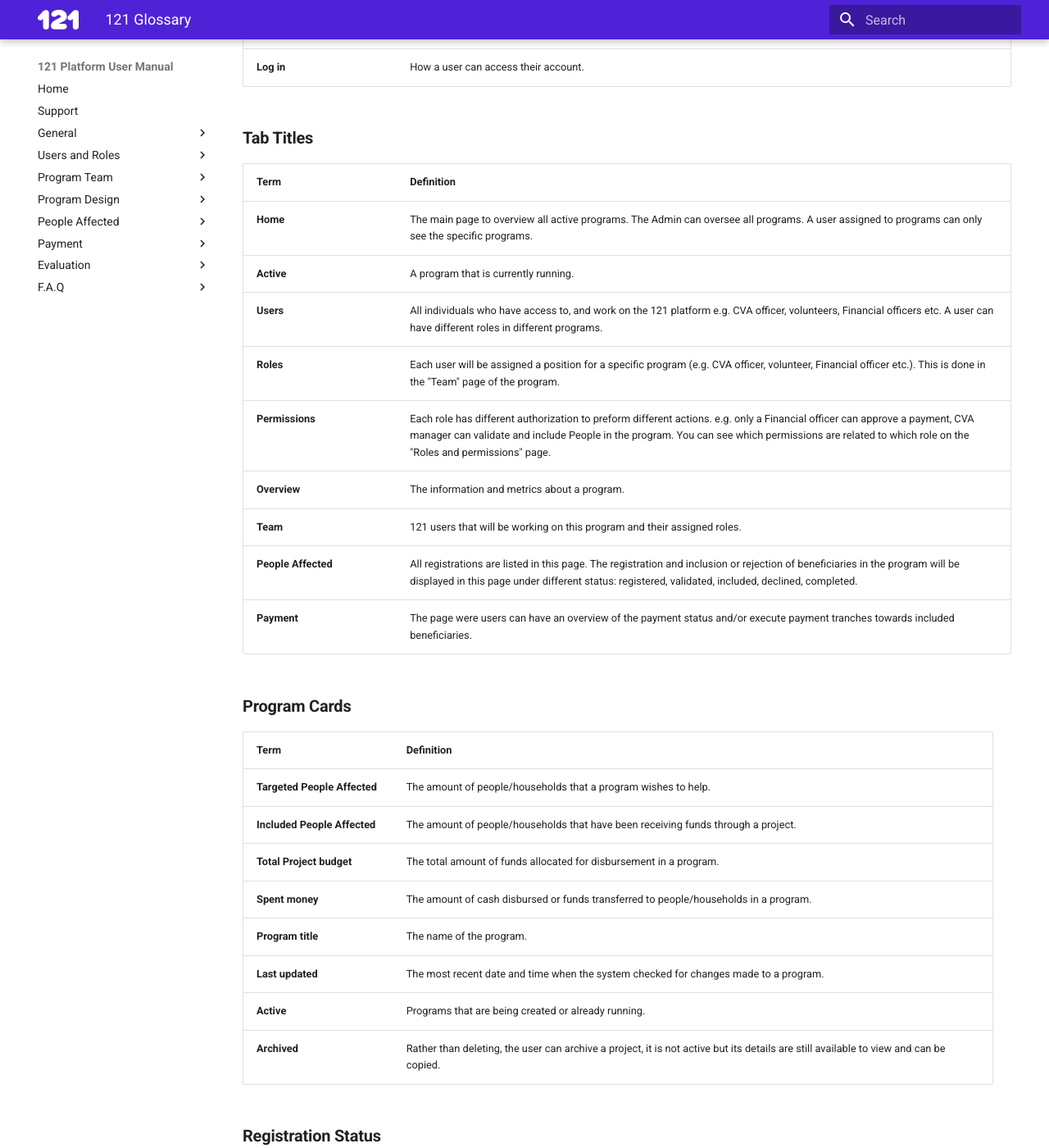
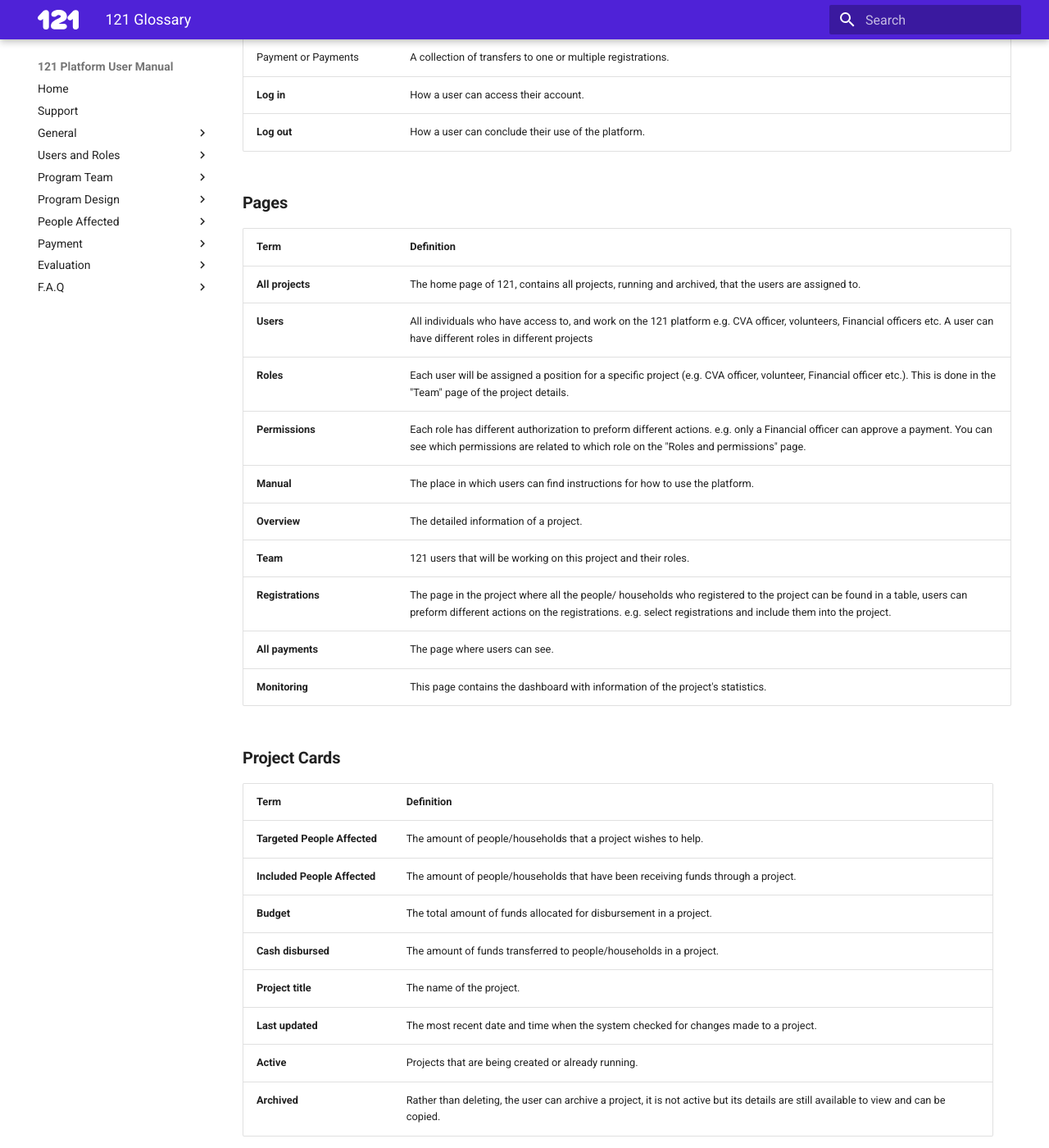
Before and after one commit to rodekruis/data-service-catalogue, an MkDocs documentation site: the page built from docs/glossary-121.md, in a window 1280 px wide and 1400 px high, scrolled down 1152 px. Shown: the whole window at 82% size. Built offline with MkDocs 1.6.1 and Material for MkDocs 9.7.7, drawn with Linux system fonts in a browser that asks for light colours; plug-ins that fetch from the network failed and are left out; some of the changed text lies outside the part shown.

Commit message:
fix payments and glossary

```diff
--- a/docs/glossary-121.md
+++ b/docs/glossary-121.md
@@ -7,11 +7,12 @@
 A list of key terms used in the 121 platform.
 
 - [General terms](#general-terms)
-- [Tab Titles](#tab-titles)
-- [Program Cards](#program-cards)
+- [Pages](#pages)
+- [Project Cards](#project-cards)
 - [Registration Status](#registration-status)
-- [Payment Overview](#payment-overview)
+- [All payments](#all-payments)
 - [Payment Transfer statuses](#payment-transfer-statuses)
+- [Debit cards (FSP Specific)](#debit-cards-fsp-specific)
 
 ### General terms
 
@@ -19,60 +20,63 @@
 | :------------------    | :------------------------------------------------------------------- |
 | **121 Platform**       | (“one to one”) is a platform that helps project managers by increasing efficiency in setting up and executing a cash program Information Management (IM) system.  |
 | **CVA**                | Cash and Voucher Assistance, referring to Cash Transfer Programming (CTP). |
-| **Project**            | A project created by users in the platform. |
+| **Project**            | A program created by users in the platform. |
 | **FSP**                | Financial Service Provider - an entity that provides financial services, which may include digital payment services.|
 | **Budget**             | Amount of money in the project that will be disbursed to included people/households.|
 | **Registrations**      | People or households that registered, subscribed to a project.|
 | **Import**             | Adding or uploading data from excel file or interview forms e.g. "import registrations".|
 | **Export**             | Downloading data or excel file report from 121 Platform.|
 | **Actions**            | Where a user can perform or apply something that affects or changes the data and status of one or multiple registrations, e.g. sending a message, adding a note, updating the status or executing a payment.|
-| **Manual**             | The place in which users can find instructions for how to use the platform.|
 | **Filter by**          | The field used to refine search and extract registrations, such as to find a group of registrations or a single registration that the users are looking for to perform an action on e.g. filter registrations that received 2 payment and include in a new payment.|
 | **Quick search**       | A filter search that shows results of multiple columns instead of filtering a specific column. This is a fast way to find a single or small group of registrations.|
 | **Type / Select value**| when a column is selected to filter by, users can then type or select the word/ numerical value they wish to filter the table by.|
+| Payment or Payments | A collection of transfers to one or multiple registrations. |
 | **Log in**             | How a user can access their account.|
+| **Log out** | How a user can conclude their use of the platform. |
 
-### Tab Titles
+### Pages
 
 | Term                   | Definition                           |
 | :------------------    | :------------------------------------------------------------------- |
-| **Home** | The main page to overview all active programs. The Admin can oversee all programs. A user assigned to programs can only see the specific programs.|
-| **Active** | A program that is currently running.|
-| **Users** | All individuals who have access to, and work on the 121 platform e.g. CVA officer, volunteers, Financial officers etc. A user can have different roles in different programs.|
-| **Roles** | Each user will be assigned a position for a specific program (e.g. CVA officer, volunteer, Financial officer etc.). This is done in the "Team" page of the program.|
-| **Permissions** | Each role has different authorization to preform different actions. e.g. only a Financial officer can approve a payment, CVA manager can validate and include People in the program. You can see which permissions are related to which role on the "Roles and permissions" page.|
-| **Overview**| The information and metrics about a program.|
-| **Team** | 121 users that will be working on this program and their assigned roles. |
-| **People Affected** | All registrations are listed in this page. The registration and inclusion or rejection of beneficiaries in the program will be displayed in this page under different status: registered, validated, included, declined, completed.|
-| **Payment** | The page were users can have an overview of the payment status and/or execute payment tranches towards included beneficiaries.|
+| **All projects**       | The home page of 121, contains all projects, running and archived, that the users are assigned to.|
+| **Users** | All individuals who have access to, and work on the 121 platform e.g. CVA officer, volunteers, Financial officers etc. A user can have different roles in different projects |
+| **Roles** | Each user will be assigned a position for a specific project (e.g. CVA officer, volunteer, Financial officer etc.). This is done in the "Team" page of the project details.|
+| **Permissions** | Each role has different authorization to preform different actions. e.g. only a Financial officer can approve a payment. You can see which permissions are related to which role on the "Roles and permissions" page.|
+| **Manual**             | The place in which users can find instructions for how to use the platform.|
+| **Overview** | The detailed information of a project.|
+| **Team** | 121 users that will be working on this project and their roles. |
+| **Registrations** | The page in the project where all the people/ households who registered to the project can be found in a table, users can preform different actions on the registrations. e.g. select registrations and include them into the project. |
+| **All payments** | The page where users can see. |
+| **Monitoring** | This page contains the dashboard with information of the project's statistics.|
 
-### Program Cards
+
+### Project Cards
 
 | Term                   | Definition                           |
 | :------------------    | :------------------------------------------------------------------- |
-| **Targeted People Affected** | The amount of people/households that a program wishes to help.|
+| **Targeted People Affected** | The amount of people/households that a project wishes to help.|
 | **Included People Affected** | The amount of people/households that have been receiving funds through a project.|
-| **Total Project budget** | The total amount of funds allocated for disbursement in a program.|
-| **Spent money** | The amount of cash disbursed or funds transferred to people/households in a program.|
-| **Program title** | The name of the program. |
-| **Last updated** | The most recent date and time when the system checked for changes made to a program.|
-| **Active** | Programs that are being created or already running.|
+| **Budget** | The total amount of funds allocated for disbursement in a project.|
+| **Cash disbursed** | The amount of funds transferred to people/households in a project.|
+| **Project title** | The name of the project. |
+| **Last updated** | The most recent date and time when the system checked for changes made to a project.|
+| **Active** | Projects that are being created or already running.|
 | **Archived** | Rather than deleting, the user can archive a project, it is not active but its details are still available to view and can be copied.|
 
 ### Registration Status
 
 | Term                   | Definition                           |
 | :------------------    | :------------------------------------------------------------------- |
-| **People Affected, PA** | Registered beneficiaries or households in the program, also referred to PA in 121. Depending on the SOPs, the status of the PA can vary: new, registered, validated, included, declined, completed, paused.|
+| **People Affected, PA** | Registered beneficiaries or households in the project, also referred to PA in 121. Depending on the SOPs, the status of the PA can vary: new, registered, verified, included, declined, completed, paused.|
 | **New** | People/household completed the registration in KOBO form. |
-| **Validated** | Registration and PA profile details were validated by a 121 user.|
-| **Included** | Registration was included into the program and will receive payment transfers via the 121 portal.|
-| **Declined** | The person or Household was found to be incorrectly registered into the program and should not be considered for inclusion.|
-| **Completed** | The person or Household received the total number of payment tranches planned for this program.|
+| **Verified** | Registration and PA profile details were validated by a 121 user.|
+| **Included** | Registration was included into the project and will receive payment transfers via the 121 portal.|
+| **Declined** | The person or Household was found to be incorrectly registered into the project and should not be considered for inclusion.|
+| **Completed** | The person or Household received the total number of payment tranches planned for this project.|
 | **Deleted**| Registration has been deleted. They were either declined or included at some point but their personal details were deleted - only some details are still available for reporting. Only 121 Admin can perform this task.|
-| **Paused** | Registration currently not being included in the fund disbursement but still part of the program.|
+| **Paused** | Registration currently not being included in the fund disbursement but still part of the project.|
 
-### Payment Overview
+### All payments
 
 | Term                   | Definition                           |
 | :------------------    | :------------------------------------------------------------------- |
@@ -96,6 +100,16 @@
 | **Failed** | The transfer did not arrive to the PA or Household. This could happen for a variety of reasons.An error message with a reason is generally communicated by the FSP.|
 | **Total payment amount** | The sum value of multiplying the base transfer value and the aggregated count.|
 
+
+### Debit cards (FSP Specific)
+
+| Term                | Definition                           |
+| :------------------    | :------------------------------------------------------------------- |
+| **Debit card(s)** | A rechargeable physical or digital card which is sent to the registration which they can use to purchase with. |
+| **Wallet/wallet number** | This is the "account" in which the cards live. A registration has 1 wallet but could have multiple cards (for example if one is lost, a new one is sent.)|
+| **Balance** | The amount of money currently in the wallet. |
+| **Spent this month (max X)** | In some projects the amount of money a person/ household can spend in a single month is capped. This is a precaution measure to avoid missuse of the cards.|
+| **Card number** | The number written on the card, used to verify the card and to check information. |
 ---
 
 Need further assistance?
--- a/mkdocs.yml
+++ b/mkdocs.yml
@@ -80,7 +80,9 @@
     - 'Payment':
       - 'Payment page': 'payment/payment.md'
       - 'Issue instant payments': 'payment/issue-payment-integrated-fsp.md'
-      - 'Send and reconcile manual payment instructions (FSP portal)': 'payment/issue-payment-fsp-portal.md'
+      - 'Send manual payment instructions (FSP portal)': 'payment/issue-payment-fsp-portal.md'
+      - 'Reconcile manual payments': 'manual-payment-reconciliation.md'
+      - 'Failed and retry payments': 'failed-retry-payment.md'
       - 'Pause payments sent to PAs': 'payment/pause-payment-pa.md'
       - 'Payment statuses in 121': 'payment/list-status-payment-page.md'
       - 'Payment reporting and activty': 'payment/payment-reporting.md'
```
Also changed, not shown: docs/payment/failed-retry-payment.md (added, +62 -0 lines), docs/payment/issue-payment-fsp-portal.md (+6 -16 lines), docs/payment/manual-payment-reconciliation.md (added, +55 -0 lines), docs/payment/payment.md (+2 -2 lines).
